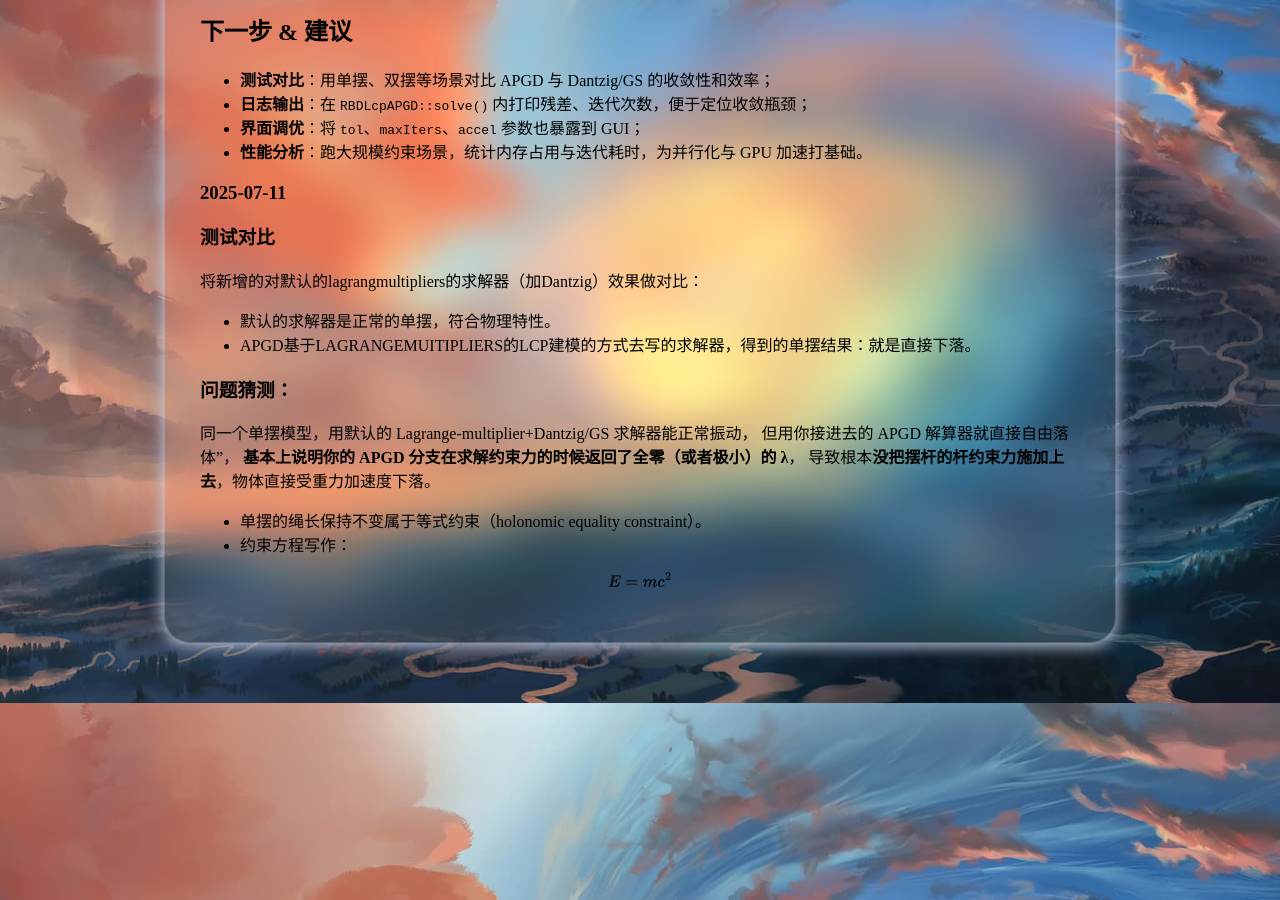
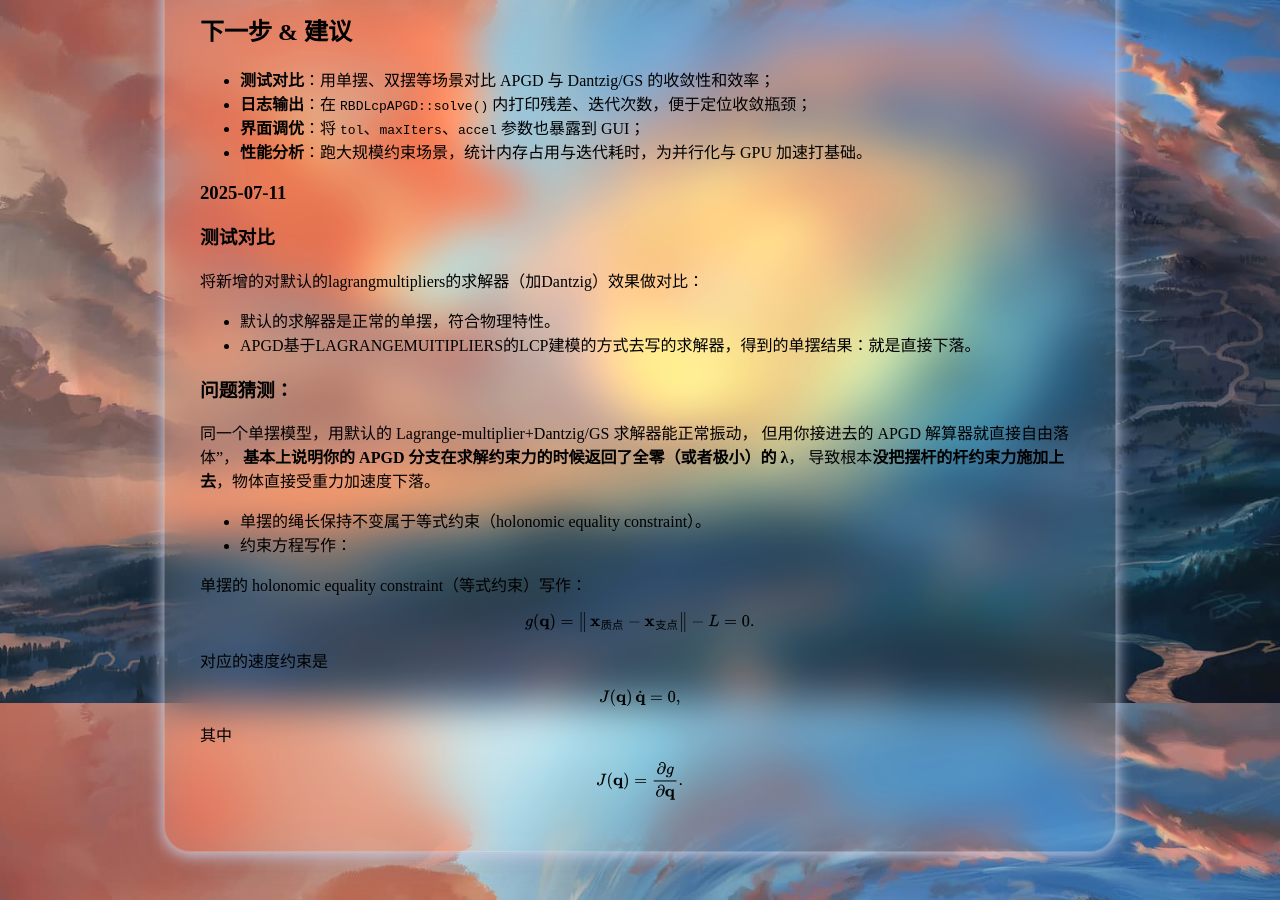
Before and after one commit to Invincible-ZHANG/Technical-Interview-NOTE-Baguwen-Style, a Jekyll site: the page built from docs/notes/mbd/MA_weeklyplan.md, in a window 1280 px wide and 900 px high, scrolled down 1997 px. Built offline with Jekyll 4.4.1, drawn with Linux system fonts in a browser that asks for light colours; our own code applies the rules of GitHub Pages for plain Markdown files.

Commit message:
fix: code block style

```diff
--- a/docs/_config.yml
+++ b/docs/_config.yml
@@ -3,7 +3,11 @@
 url: "https://blog.k1n.asia"
 baseurl: ""
 
-markdown: kramdown    # 新增，推荐
+markdown: kramdown
+kramdown:
+  input: GFM
+  syntax_highlighter: rouge     # 或者 "rouge" / "pygments"
+
 
 plugins:
   - jekyll-relative-links
--- a/docs/notes/mbd/MA_weeklyplan.md
+++ b/docs/notes/mbd/MA_weeklyplan.md
@@ -142,6 +142,24 @@
  - 单摆的绳长保持不变属于等式约束（holonomic equality constraint）。
  - 约束方程写作：
 
+单摆的 holonomic equality constraint（等式约束）写作：
+
 $$
-E = mc^2
+g(\mathbf{q})
+=
+\bigl\lVert\,\mathbf{x}_{\text{质点}} - \mathbf{x}_{\text{支点}}\bigr\rVert
+- L
+= 0.
 $$
+
+对应的速度约束是
+
+$$
+J(\mathbf{q})\,\dot{\mathbf{q}} = 0,
+$$
+
+其中
+
+$$
+J(\mathbf{q}) = \frac{\partial g}{\partial \mathbf{q}}.
+$$
```
